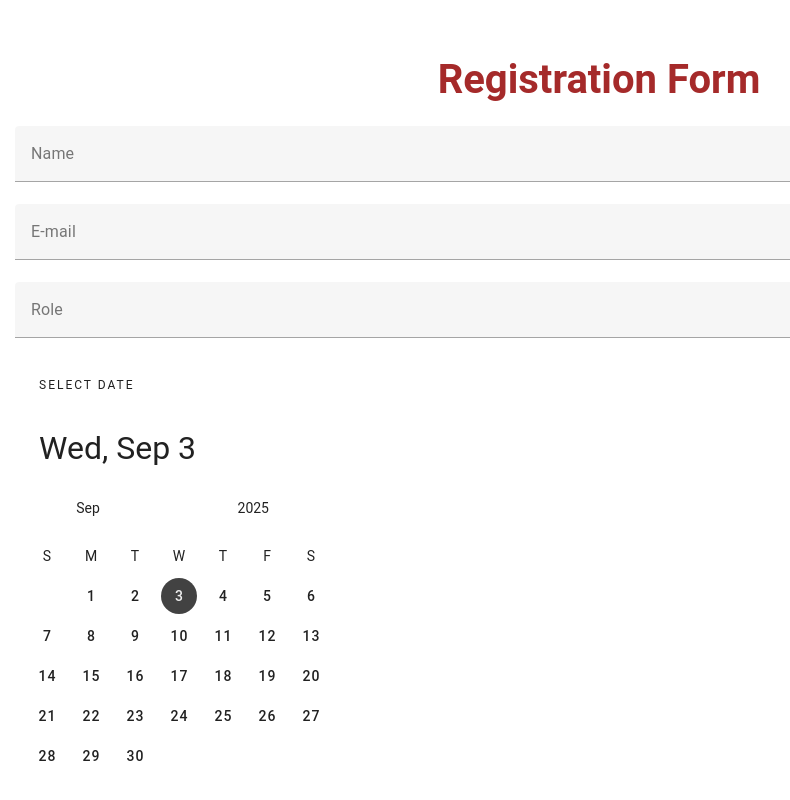
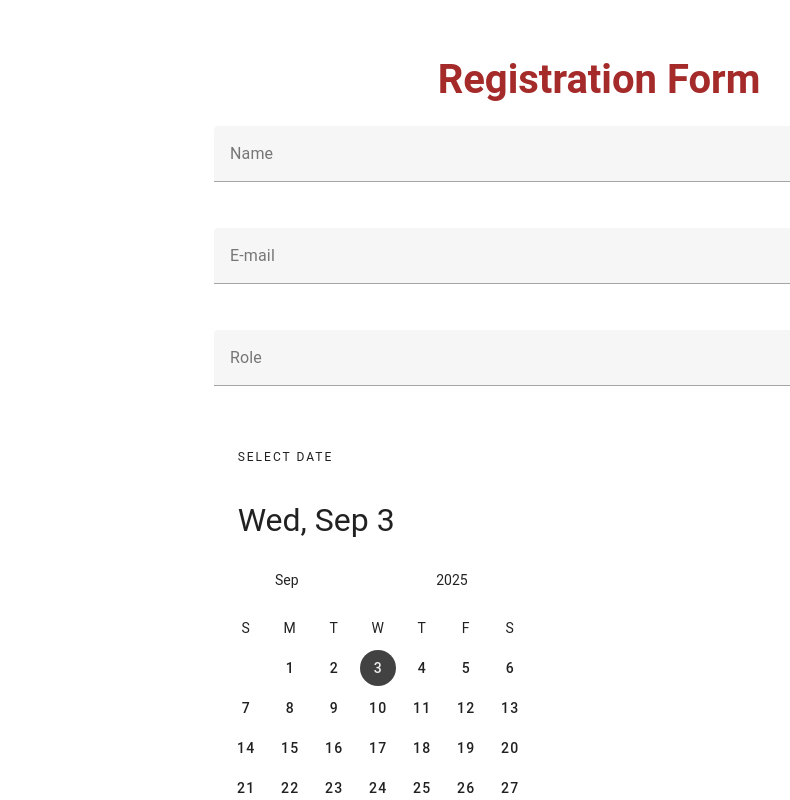
Before and after one commit to Ruukshan/vue-form-app, a Vue app: page / in a window 1280 px wide. Shown: the top 800 px of the page, without its empty margins (41-831 px from the left). Built offline with nearby package versions, Linux system fonts and the light colour scheme; a small style sheet from the web is missing.

Commit message:
Submit button method for handle submission with  validations

```diff
--- a/src/components/FormPage.vue
+++ b/src/components/FormPage.vue
@@ -2,6 +2,8 @@
 <h1>Registration Form</h1>
   <v-form v-model="valid" @submit.prevent="submit">
     <v-container>
+      <v-row justify="center">
+        <v-col cols="12" md="8">
           <v-text-field
             v-model="name"
             :counter="10"
@@ -9,12 +11,16 @@
             label="Name"
             required
           ></v-text-field>
+        </v-col>
+        <v-col cols="12" md="8">
           <v-text-field
             v-model="email"
             :rules="emailRules"
             label="E-mail"
             required
           ></v-text-field>
+        </v-col>
+        <v-col cols="12" md="8">
           <v-select
             v-model="select"
             :items="items"
@@ -22,12 +28,17 @@
             label="Role"
             required
           ></v-select>
+        </v-col>
+        <v-col cols="12" md="8">
           <v-date-picker
             v-model="date"
             :rules="dateRules"
             label="Date picker"
             required
           ></v-date-picker>
+        </v-col>
+      </v-row>
+      <v-row justify="center">
         <v-btn
           :disabled="loading"
           :loading="loading"
@@ -39,6 +50,7 @@
         >
           Submit
         </v-btn>
+      </v-row>
     </v-container>
   </v-form>
 </template>
@@ -97,11 +109,20 @@
       loading: false,
     }),
     methods: {
-      submit () {
-        this.loading = true
-        setTimeout(() => {
-          this.loading = false
-        }, 2000)
+      async submit () {
+        if (this.valid) {
+          this.loading = true;
+          try {
+            await new Promise(resolve => setTimeout(resolve, 2000));
+            console.log('Form submitted: ', {name: this.name, email: this.email, role: this.select, date: this.date});
+            alert('Registration successful!');
+          } catch (error) {
+            console.error('Error submitting form:', error);
+            alert('Registration failed. Please try again.');
+          } finally {
+            this.loading = false;
+          }
+        }
       }
     },
   }
```
Lines whose indentation alone changed are shown as unchanged.
